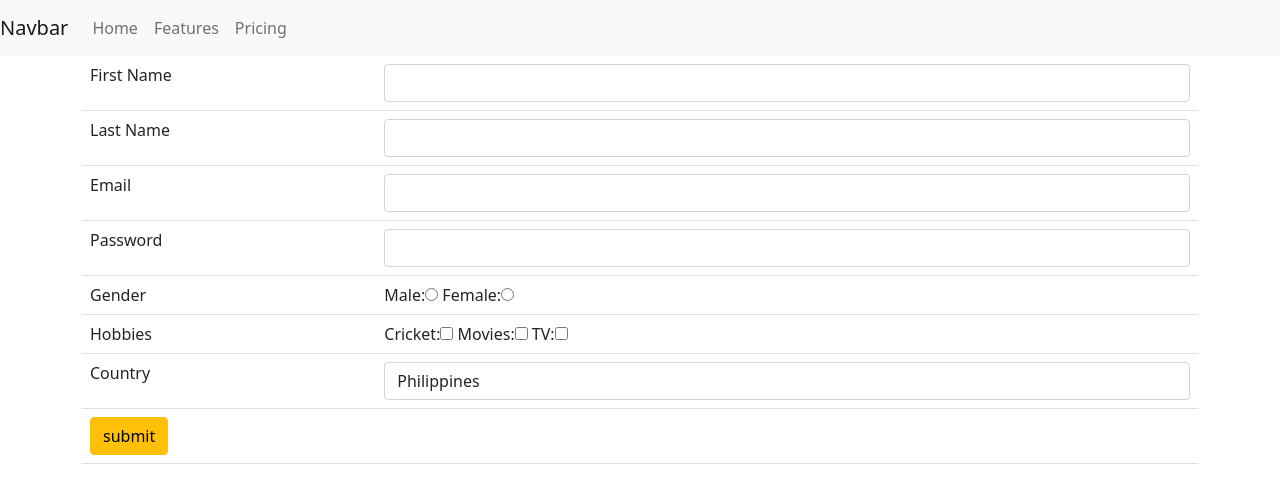
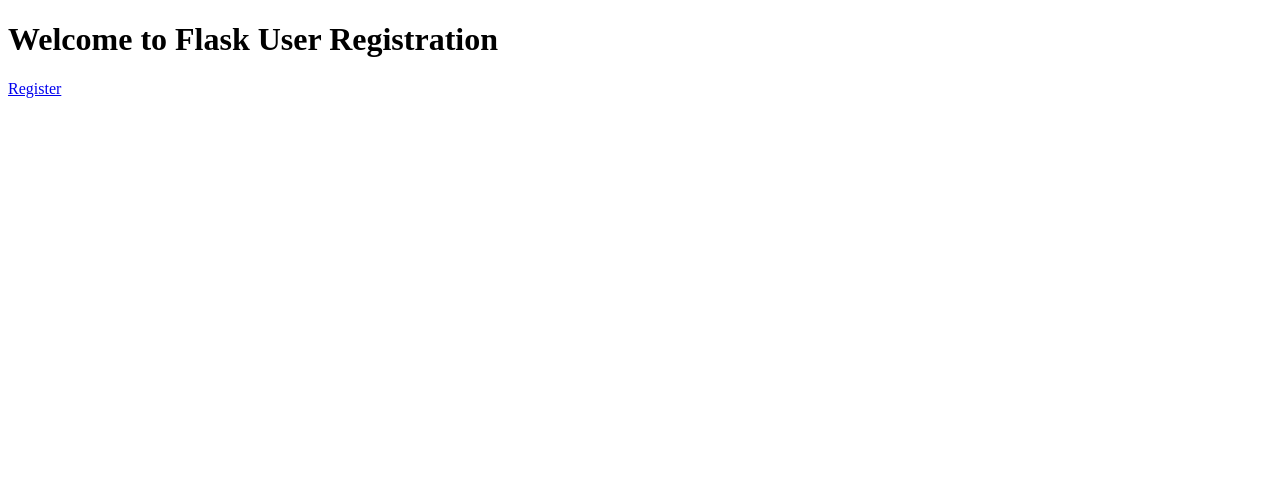
Before and after one commit to aroadrian/Flask_add_edit_delete, a Flask app: page / in a window 1280 px wide. Shown: the top 503 px of the page. Run offline with Flask 3, Linux system fonts and the light colour scheme; some libraries are stand-ins or nearby versions.

Commit message:
add register function

```diff
--- a/app.py
+++ b/app.py
@@ -1,65 +1,137 @@
-from flask import Flask, render_template, request
-import psycopg2
-from templates.model import db_connection
+import os
+from flask import Flask, render_template, request, redirect, url_for, flash
+from flask_sqlalchemy import SQLAlchemy
+from werkzeug.security import generate_password_hash, check_password_hash
+
+# Initialize the Flask application
+app = Flask(__name__)
+
+# Secret key for flash messages and sessions
+app.secret_key = 'your_secret_key'
+
+# Database setup (Replace with your PostgreSQL database URL)
+app.config['SQLALCHEMY_DATABASE_URI'] = 'postgresql://postgres:admin@localhost:5432/postgres'  # Adjust this
+app.config['SQLALCHEMY_TRACK_MODIFICATIONS'] = False
+
+# Initialize SQLAlchemy
+db = SQLAlchemy(app)
+
+# User Model for SQLAlchemy
+class User(db.Model):
+    uid = db.Column(db.Integer, primary_key=True)
+    first_name = db.Column(db.String(100), nullable=False)
+    last_name = db.Column(db.String(100), nullable=False)
+    age = db.Column(db.Integer, nullable=True)
+    email = db.Column(db.String(100), unique=True, nullable=False)
+    password = db.Column(db.String(255), nullable=False)
+
+    def __repr__(self):
+        return f'<User {self.email}>'
+
+# Route for the home page
+@app.route('/')
+def index():
+    return render_template('index.html')
+
+# Route for the registration page
+@app.route('/register', methods=['GET', 'POST'])
+def register():
+    if request.method == 'POST':
+        # Get form data
+        first_name = request.form['first_name']
+        last_name = request.form['last_name']
+        age = request.form['age']
+        email = request.form['email']
+        password = request.form['password']
+
+        # Hash the password
+        hashed_password = generate_password_hash(password, method='sha256')
+
+        # Check if the username or email already exists
+        existing_user = User.query.filter((User.email == email)).first()
+
+        if existing_user:
+            flash("Username or Email already taken!", 'danger')
+            return redirect(url_for('register'))
+
+        # Create a new user instance
+        new_user = User(first_name=first_name, last_name=last_name, age=age, email=email, password=hashed_password)
+
+        # Add and commit the user to the database
+        db.session.add(new_user)
+        db.session.commit()
+
+        flash("User registered successfully!", 'success')
+        return redirect(url_for('index'))
+
+    return render_template('register.html')
+
+
+if __name__ == '__main__':
+    app.run(debug=True)
+
+#from flask import Flask, render_template, request
+#import psycopg2
+#from templates.model import db_connection
 
 
 
-app = Flask(__name__)
+#app = Flask(__name__)
 
 #para matawag pala yung function na db_connect sa model.py
 
-db_connection()
+#db_connection()
 
 ## Database connection function
-def get_db_connection():
-    try:
-        conn = psycopg2.connect(
-            host="localhost",
-            database="postgres",
-            user="postgres",
-            password="admin"
-        )
-        return conn
-    except psycopg2.Error as e:
-        print(f"Error connecting to the database: {e}")
-        return None
+#def get_db_connection():
+#    try:
+ #       conn = psycopg2.connect(
+   #         host="localhost",
+    #        database="postgres",
+    #        user="postgres",
+     #       password="admin"
+      #  )
+      #  return conn
+    #except psycopg2.Error as e:
+      #  print(f"Error connecting to the database: {e}")
+      #  return None
 
 
 
 # Check if the Database is Created
-@app.route('/', methods=['GET', 'POST'])
-def create():
-    if request.method == 'GET':
-        conn = get_db_connection()
-        if conn:
-            cur = conn.cursor()
-            cur.close()
-            conn.close()
-        return render_template('create.html')
+#@app.route('/', methods=['GET', 'POST'])
+#def create():
+ #   if request.method == 'GET':
+ #       conn = get_db_connection()
+  #      if conn:
+  #          cur = conn.cursor()
+  #          cur.close()
+  #          conn.close()
+  #      return render_template('create.html')
 
-    if request.method == 'POST':
-        hobby = request.form.getlist('hobbies')
-        hobbies = ",".join(map(str, hobby))
-        first_name = request.form['first_name']
-        last_name = request.form['last_name']
-        email = request.form['email']
-        password = request.form['password']
-        gender = request.form['gender']
-        country = request.form['country']
+   # if request.method == 'POST':
+   #     hobby = request.form.getlist('hobbies')
+   #     hobbies = ",".join(map(str, hobby))
+   #     first_name = request.form['first_name']
+   #    last_name = request.form['last_name']
+   #     email = request.form['email']
+    #    password = request.form['password']
+    #    gender = request.form['gender']
+     #   country = request.form['country']
 
         # Database connection and insertion
-        conn = get_db_connection()
-        if conn:
-            cur = conn.cursor()
-            cur.execute(
-                '''INSERT INTO users (first_name, last_name, email, password, gender, hobbies, country)
-                   VALUES (%s, %s, %s, %s, %s, %s, %s)''',
-                (first_name, last_name, email, password, gender, hobbies, country)
-            )
-            conn.commit()
-            cur.close()
-            conn.close()
+     #   conn = get_db_connection()
+      #  if conn:
+      #      cur = conn.cursor()
+      #      cur.execute(
+      #          '''INSERT INTO users (first_name, last_name, email, password, gender, hobbies, country)
+      #            VALUES (%s, %s, %s, %s, %s, %s, %s)''',
+      #          (first_name, last_name, email, password, gender, hobbies, country)
+       #     )
+       #     conn.commit()
+       #     cur.close()
+       #     conn.close()
 
-        return render_template('index.html')
-if __name__ == '__main__':
-    app.run(debug=True)  # Run the app in debug modes
+       # return render_template('index.html')
+#if __name__ == '__main__':
+    #app.run(debug=True)  # Run the app in debug modes
--- a/templates/index.html
+++ b/templates/index.html
@@ -1,4 +1,17 @@
-{% extends 'master.html' %}
+<!DOCTYPE html>
+<html lang="en">
+<head>
+    <meta charset="UTF-8">
+    <meta name="viewport" content="width=device-width, initial-scale=1.0">
+    <title>Flask User Registration</title>
+</head>
+<body>
+    <h1>Welcome to Flask User Registration</h1>
+    <p><a href="{{ url_for('register') }}">Register</a></p>
+</body>
+</html>
+
+<!--{% extends 'master.html' %}
 {% include 'header.html' %}
 
 {% block title %} Create User {% endblock %}
@@ -23,4 +36,4 @@
     </div>
 </div>
 
-{% endblock %}
+{% endblock %}*/-->
```
